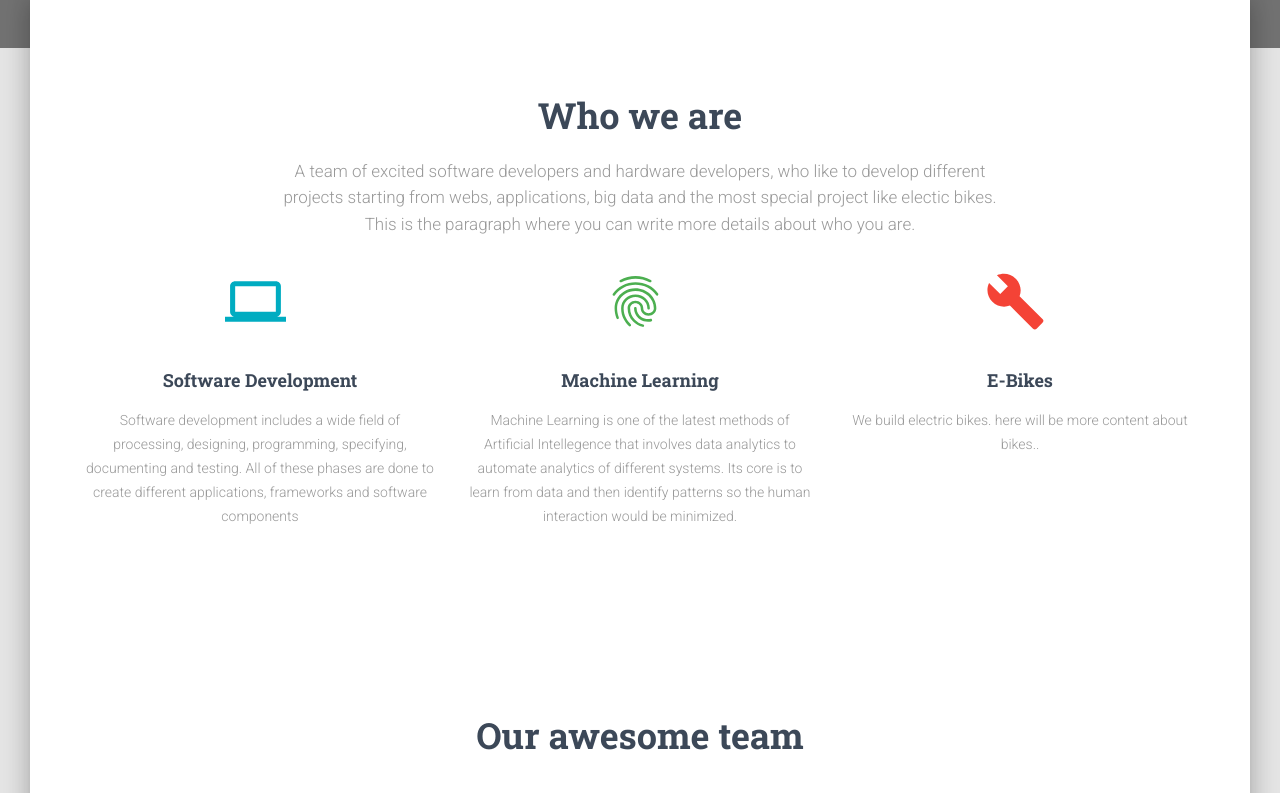
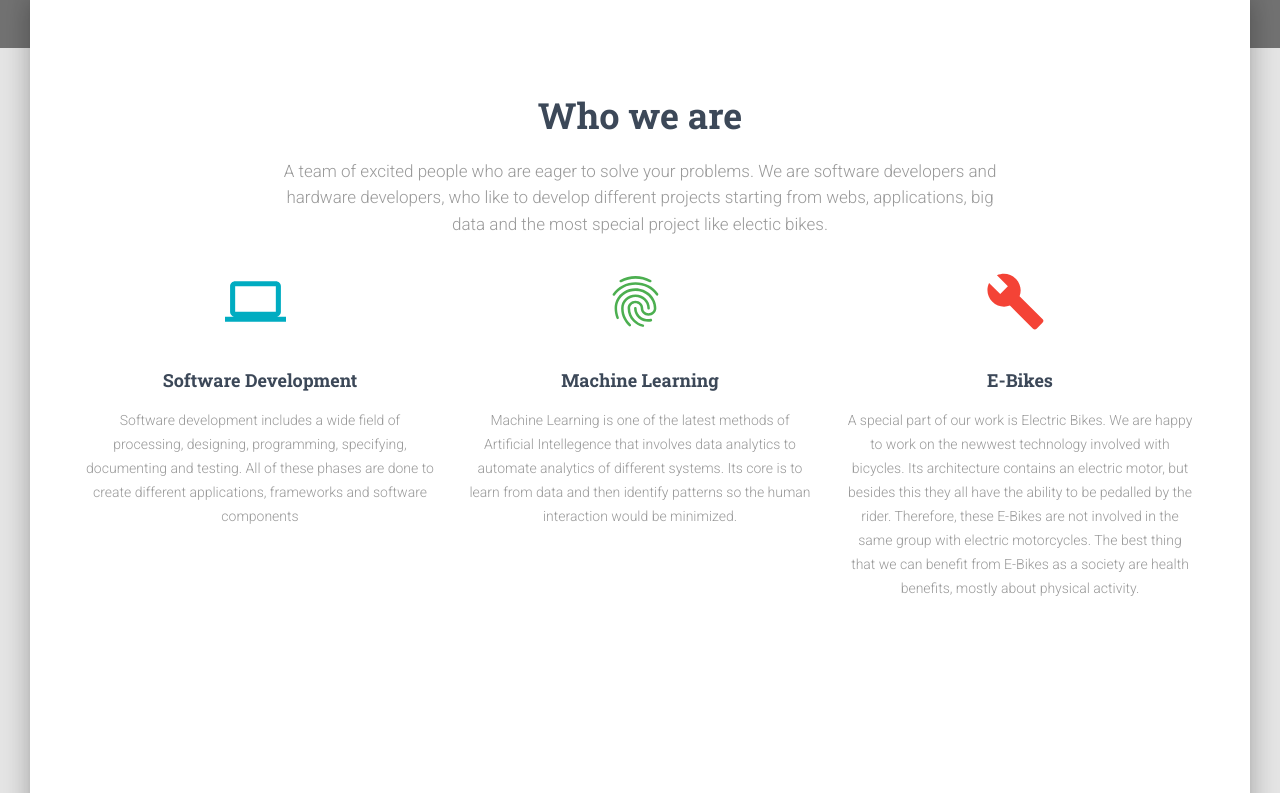
Before and after one commit to emelleme-prishtina/website, a Next.js app in the folder src/app/: page /landing in a window 1280 px wide. Shown: the part 672-1465 px from the top of the page. Built offline with nearby package versions, Linux system fonts and the light colour scheme.

Commit message:
Added some more content in the secion of E-bikes

```diff
--- a/src/app/pages-sections/LandingPage-Sections/WhoWeAre.js
+++ b/src/app/pages-sections/LandingPage-Sections/WhoWeAre.js
@@ -23,10 +23,9 @@ export default function WhoWeAre() {
         <GridItem xs={12} sm={12} md={8}>
           <h2 className={classes.title}>Who we are</h2>
           <h5 className={classes.description}>
-            A team of excited software developers and hardware developers, who
-            like to develop different projects starting from webs, applications,
-            big data and the most special project like electic bikes. This is
-            the paragraph where you can write more details about who you are.
+            A team of excited people who are eager to solve your problems. We are software developers and hardware developers,
+            who like to develop different projects starting from webs, applications,
+            big data and the most special project like electic bikes.
           </h5>
         </GridItem>
       </GridContainer>
@@ -58,7 +57,11 @@ export default function WhoWeAre() {
           <GridItem xs={12} sm={12} md={4}>
             <InfoArea
               title="E-Bikes"
-              description="We build electric bikes. here will be more content about bikes.."
+              description="A special part of our work is Electric Bikes. We are happy to work
+              on the newwest technology involved with bicycles. Its architecture contains an electric motor,
+              but besides this they all have the ability to be pedalled by the rider. Therefore, these E-Bikes
+              are not involved in the same group with electric motorcycles. The best thing that we can benefit from E-Bikes
+              as a society are health benefits, mostly about physical activity."
               icon={Build}
               iconColor="danger"
               vertical
```
Also changed, not shown: src/app/functions/next/build-manifest.json (+8 -0 lines).
